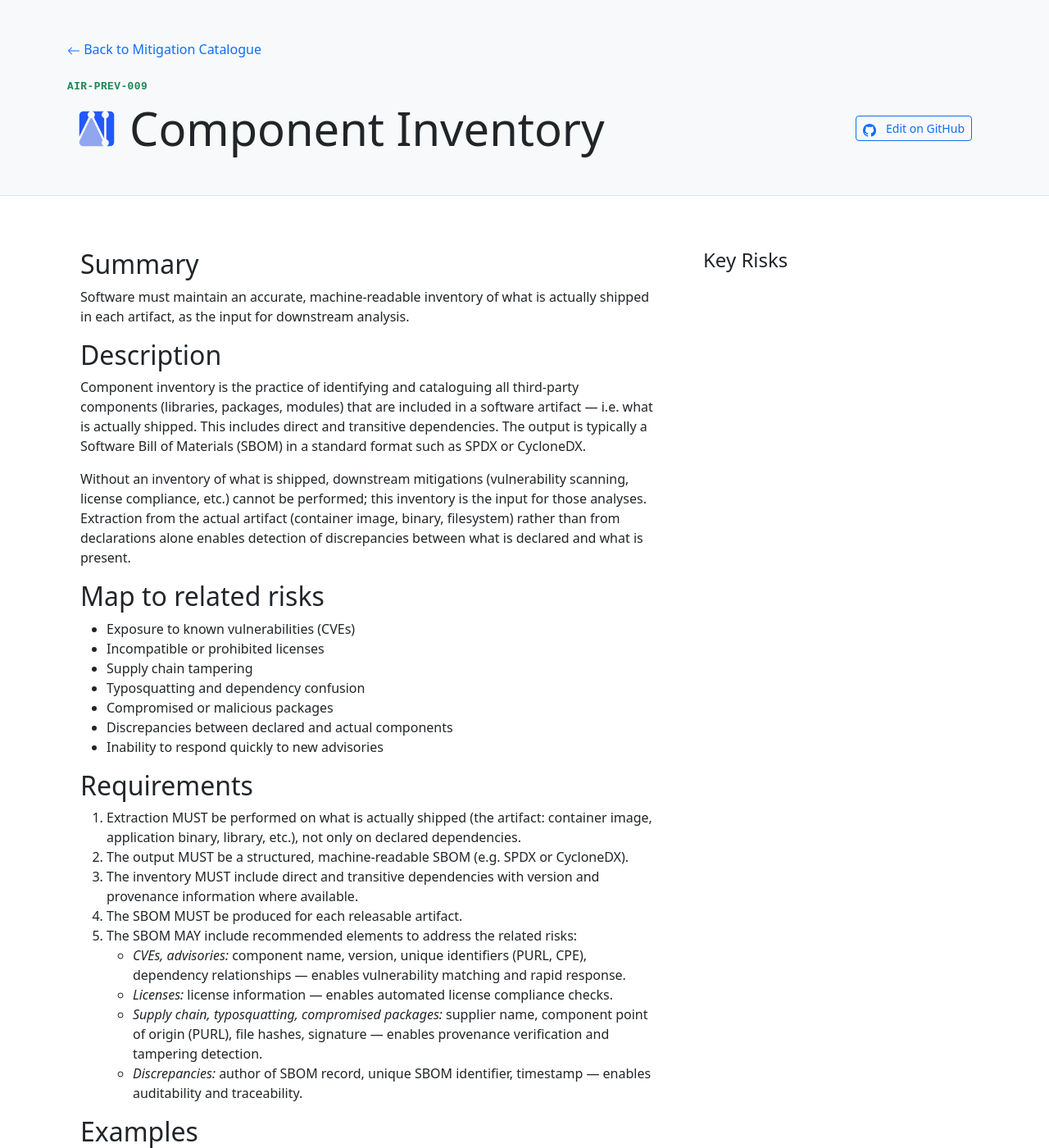
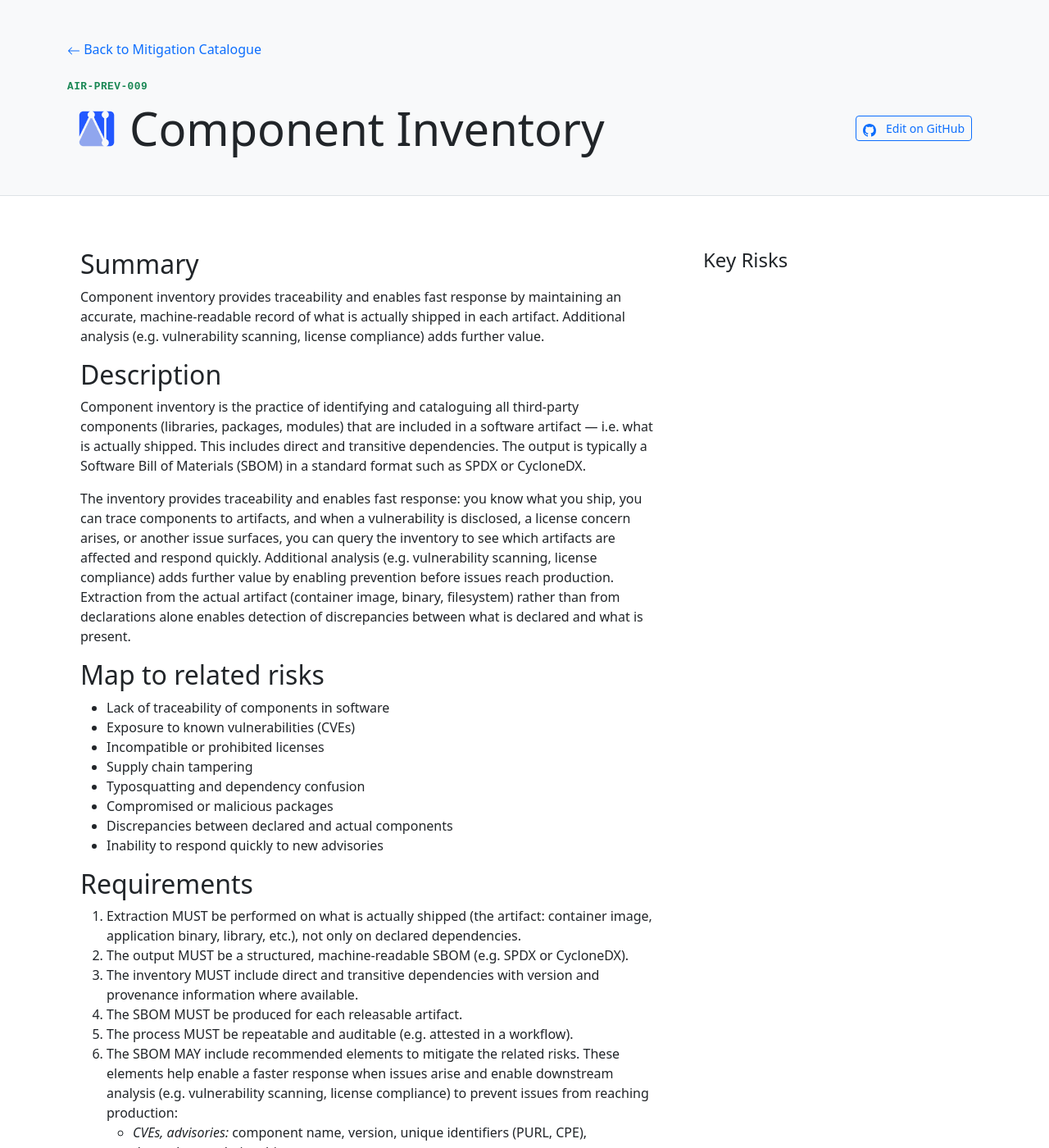
Before and after one commit to finos-labs/SDLC-Controls-Framework, a Jekyll site: the page built from docs/_mitigations/mi-9-component-inventory.md, in a window 1280 px wide and 1400 px high. Shown: the whole window at 82% size. Built offline with Jekyll 4.4.1, drawn with Linux system fonts in a browser that asks for light colours; some of the changed text lies outside the part shown.

Commit message:
add lack of visibility a risk by itself
Signed-off-by: Victoria <kaysa.vps@gmail.com>

```diff
--- a/docs/_mitigations/mi-9-component-inventory.md
+++ b/docs/_mitigations/mi-9-component-inventory.md
@@ -9,16 +9,17 @@ type: PREV
 
 ## Summary
 
-Software must maintain an accurate, machine-readable inventory of what is actually shipped in each artifact, as the input for downstream analysis.
+Component inventory provides traceability and enables fast response by maintaining an accurate, machine-readable record of what is actually shipped in each artifact. Additional analysis (e.g. vulnerability scanning, license compliance) adds further value.
 
 ## Description
 
 Component inventory is the practice of identifying and cataloguing all third-party components (libraries, packages, modules) that are included in a software artifact — i.e. what is actually shipped. This includes direct and transitive dependencies. The output is typically a Software Bill of Materials (SBOM) in a standard format such as SPDX or CycloneDX.
 
-Without an inventory of what is shipped, downstream mitigations (vulnerability scanning, license compliance, etc.) cannot be performed; this inventory is the input for those analyses. Extraction from the actual artifact (container image, binary, filesystem) rather than from declarations alone enables detection of discrepancies between what is declared and what is present.
+The inventory provides traceability and enables fast response: you know what you ship, you can trace components to artifacts, and when a vulnerability is disclosed, a license concern arises, or another issue surfaces, you can query the inventory to see which artifacts are affected and respond quickly. Additional analysis (e.g. vulnerability scanning, license compliance) adds further value by enabling prevention before issues reach production. Extraction from the actual artifact (container image, binary, filesystem) rather than from declarations alone enables detection of discrepancies between what is declared and what is present.
 
 ## Map to related risks
 
+- Lack of traceability of components in software
 - Exposure to known vulnerabilities (CVEs)
 - Incompatible or prohibited licenses
 - Supply chain tampering
@@ -33,11 +34,12 @@ Without an inventory of what is shipped, downstream mitigations (vulnerability s
 2. The output MUST be a structured, machine-readable SBOM (e.g. SPDX or CycloneDX).
 3. The inventory MUST include direct and transitive dependencies with version and provenance information where available.
 4. The SBOM MUST be produced for each releasable artifact.
-5. The SBOM MAY include recommended elements to address the related risks:
-   - *CVEs, advisories:* component name, version, unique identifiers (PURL, CPE), dependency relationships — enables vulnerability matching and rapid response.
-   - *Licenses:* license information — enables automated license compliance checks.
-   - *Supply chain, typosquatting, compromised packages:* supplier name, component point of origin (PURL), file hashes, signature — enables provenance verification and tampering detection.
-   - *Discrepancies:* author of SBOM record, unique SBOM identifier, timestamp — enables auditability and traceability.
+5. The process MUST be repeatable and auditable (e.g. attested in a workflow).
+6. The SBOM MAY include recommended elements to mitigate the related risks. These elements help enable a faster response when issues arise and enable downstream analysis (e.g. vulnerability scanning, license compliance) to prevent issues from reaching production:
+   - *CVEs, advisories:* component name, version, unique identifiers (PURL, CPE), dependency relationships.
+   - *Licenses:* license information.
+   - *Supply chain, typosquatting, compromised packages:* supplier name, component point of origin (PURL), file hashes, signature.
+   - *Discrepancies:* author of SBOM record, unique SBOM identifier, timestamp.
 
 ## Examples
 
```
